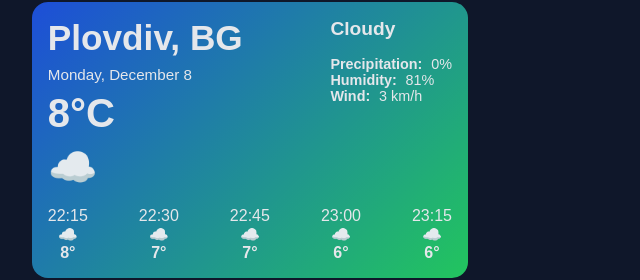
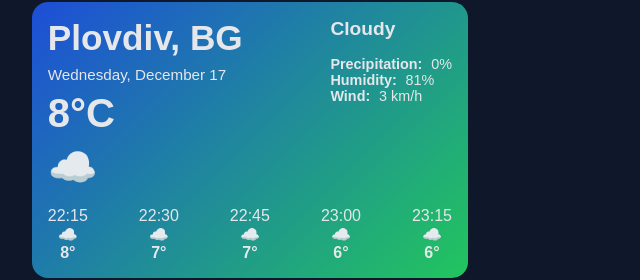
Before and after one commit to danyangelova/weather-app, a plain HTML site: page index.html in a window 1280 px wide. Shown: the part 252-532 px from the top of the page, 49-689 px from the left. Drawn offline with Linux system fonts and the light colour scheme.

Commit message:
Render current date dynamically

```diff
--- a/index.html
+++ b/index.html
@@ -35,7 +35,7 @@
                <div class="current-weather-data">
                   <div class="current-weather-left">
                      <div class="current-city" id="current-city">Plovdiv, BG</div>
-                     <div class="current-date">Monday, December 8</div>
+                     <div class="current-date" id="current-date">Monday, December 8</div>
                      <div class="current-temp">8°C</div>
                      <div class="current-icon">☁️</div>
                   </div>
--- a/script.js
+++ b/script.js
@@ -1,14 +1,16 @@
 
-// DOM ELEMENTS
+// DOM refs -> input/output to UI
 const searchForm = document.getElementById("search-form");
 const searchCityInput = document.getElementById("search-city-input");
 const searchResult = document.getElementById("search-results");
 const currentCity = document.getElementById("current-city");
+const currentDate = document.getElementById("current-date");
 
+// state - reload page->losing currentLocations
 let currentLocations = [];
 
 
-//function which talks with Geocoding API
+// API function -> source of data
 async function fetchLocationsByName(name) {
     const url = `https://geocoding-api.open-meteo.com/v1/search?` +
         `name=${encodeURIComponent(name)}` +
@@ -28,6 +30,7 @@ async function fetchLocationsByName(name) {
     }
 }
 
+// Form Submit handler
 searchForm.addEventListener("submit", async function (event) {
     event.preventDefault();
 
@@ -64,9 +67,10 @@ searchForm.addEventListener("submit", async function (event) {
     searchCityInput.value = "";
 })
 
+// Handle location selection (div clicked)
 searchResult.addEventListener("click", function (event) {
     const li = event.target.closest("li");
-    if(!li) return;
+    if (!li) return;
 
     const index = Number(li.dataset.index);
     const currentLocation = currentLocations[index];
@@ -75,3 +79,12 @@ searchResult.addEventListener("click", function (event) {
     currentCity.textContent = `${currentLocation.name}, ${currentLocation.country_code}`;
     searchResult.classList.add("hidden");
 })
+
+function formatDate(date) {
+    return date.toLocaleDateString("en-US", {
+        weekday: "long",
+        month: "long",
+        day: "numeric"
+    });
+}
+currentDate.textContent = formatDate(new Date());
```
